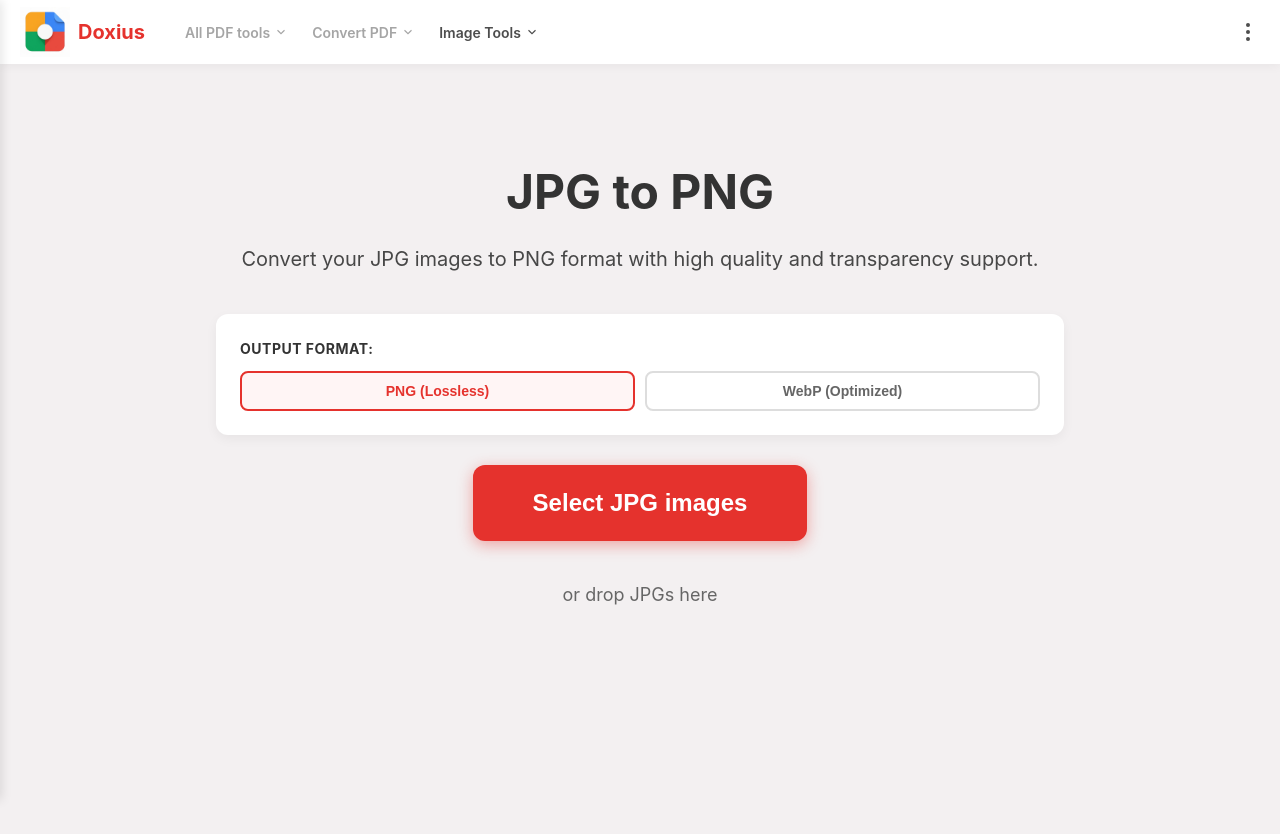
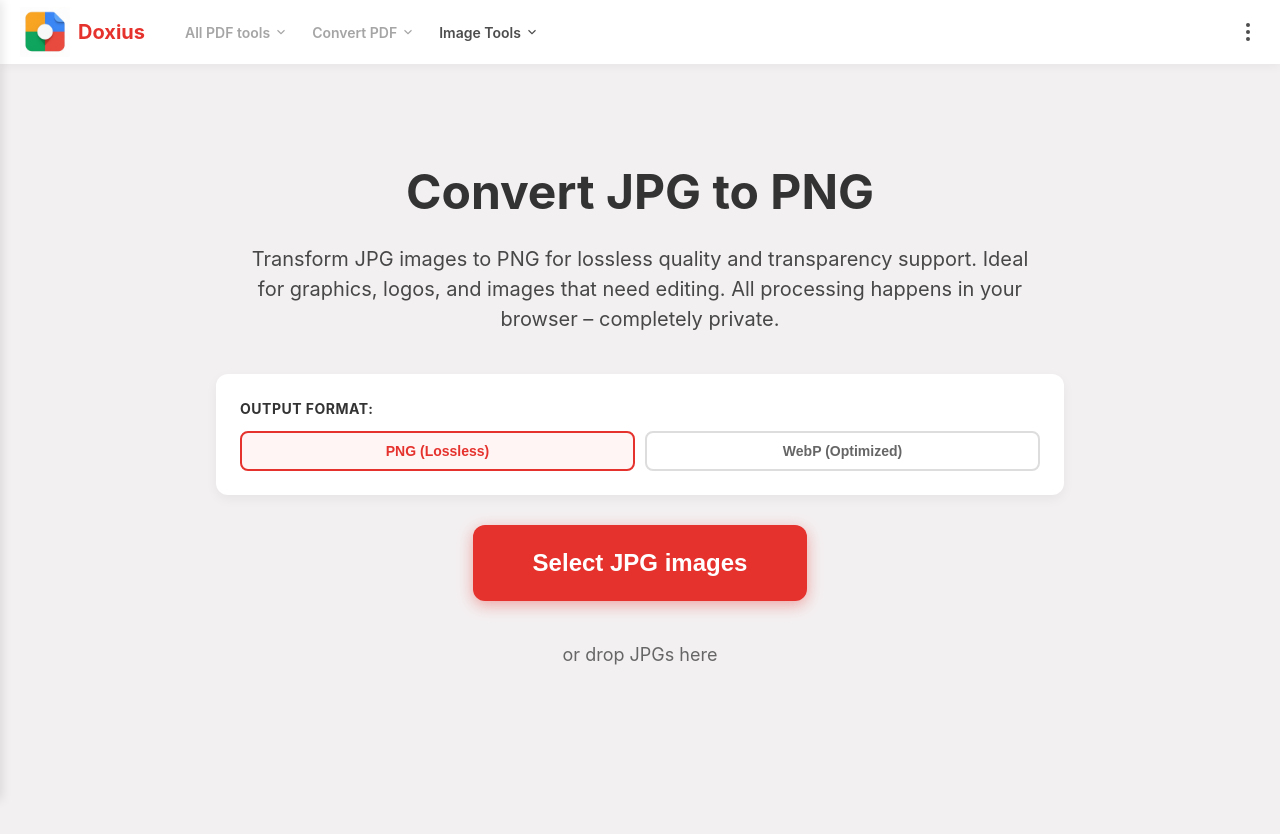
Before and after one commit to prashant2150487/file-edit-client, a React (Vite) app: page /jpg-to-png in a window 1280 px wide. Shown: the top 834 px of the page. Built offline with nearby package versions, Linux system fonts and the light colour scheme.

Commit message:
feat: Update JPG/PNG converter page content and SEO metadata to highlight local processing and benefits.

```diff
--- a/src/constants/seoMetadata.ts
+++ b/src/constants/seoMetadata.ts
@@ -13,17 +13,17 @@ export const SEO_METADATA = {
     canonical: `${DOMAIN}/`,
   },
   JPG_TO_PNG: {
-    title: "JPG to PNG Converter - Free Online Image Conversion",
+    title: "Convert JPG to PNG Online",
     description:
-      "Convert JPG images to PNG format instantly. No installation needed, completely free. Preserve quality and transparency.",
+      "Free browser-based JPG to PNG converter. Your files never leave your device – all conversion happens locally in your browser.",
     keywords: "JPG to PNG, image converter, format conversion, online tool",
     ogImage: `${DOMAIN}/og-image-jpg-png.jpg`,
     canonical: `${DOMAIN}/jpg-to-png`,
   },
   PNG_TO_JPG: {
-    title: "PNG to JPG Converter - Free Online Image Conversion",
+    title: "Convert PNG to JPG Online",
     description:
-      "Convert PNG images to JPG format for free. Reduce file size while maintaining quality. Fast and secure conversion.",
+      "Free browser-based PNG to JPG converter. Your files never leave your device – all conversion happens locally in your browser.",
     keywords: "PNG to JPG, image converter, compression, online tool",
     ogImage: `${DOMAIN}/og-image-png-jpg.jpg`,
     canonical: `${DOMAIN}/png-to-jpg`,
--- a/src/pages/jpgToPng/index.tsx
+++ b/src/pages/jpgToPng/index.tsx
@@ -156,10 +156,9 @@ const JpgToPng = () => {
       <Header />
       <main className="tool-page">
         <div className="tool-header">
-          <h1>JPG to PNG</h1>
+          <h1>Convert JPG to PNG</h1>
           <p>
-            Convert your JPG images to PNG format with high quality and
-            transparency support.
+            Transform JPG images to PNG for lossless quality and transparency support. Ideal for graphics, logos, and images that need editing. All processing happens in your browser – completely private.
           </p>
         </div>
 
```
